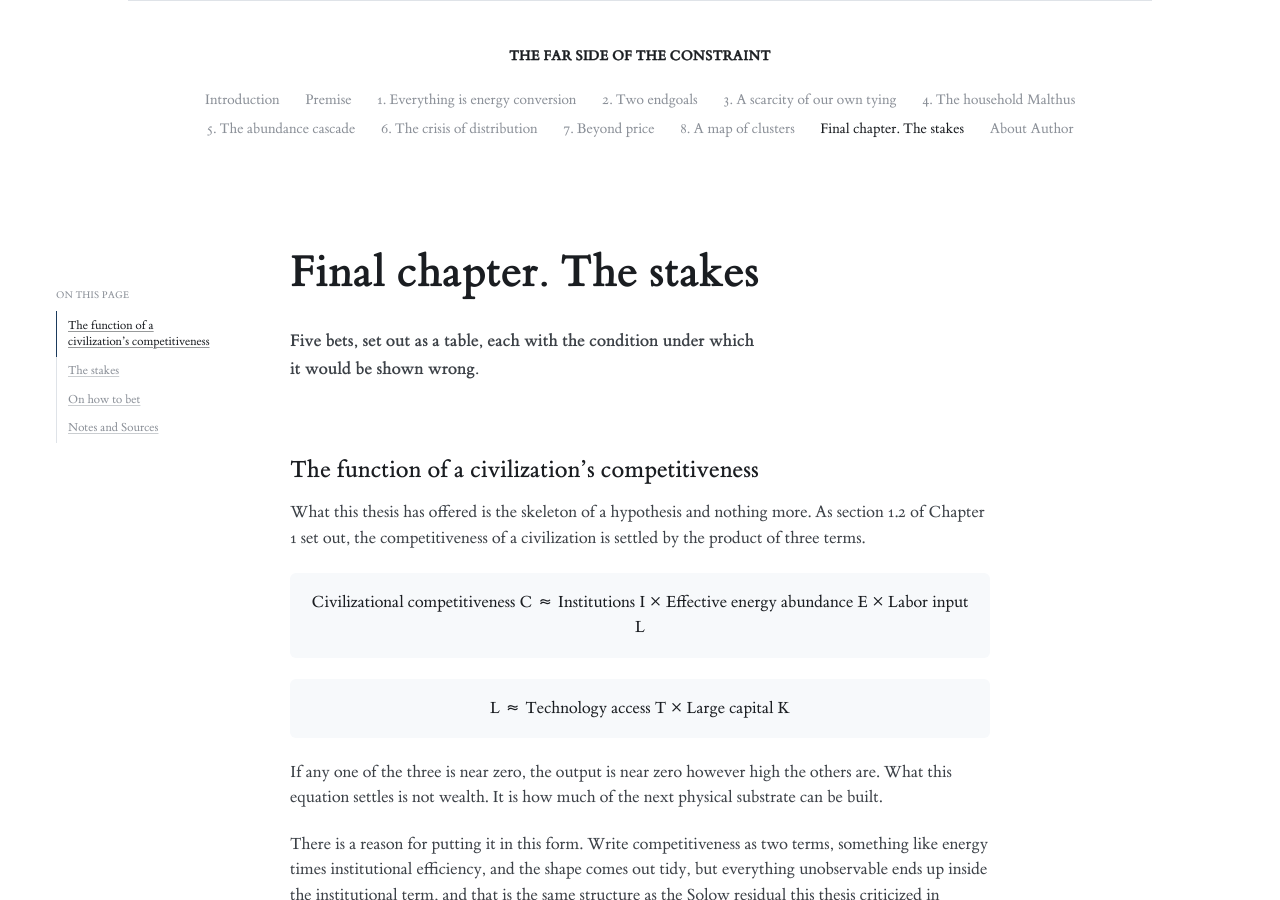
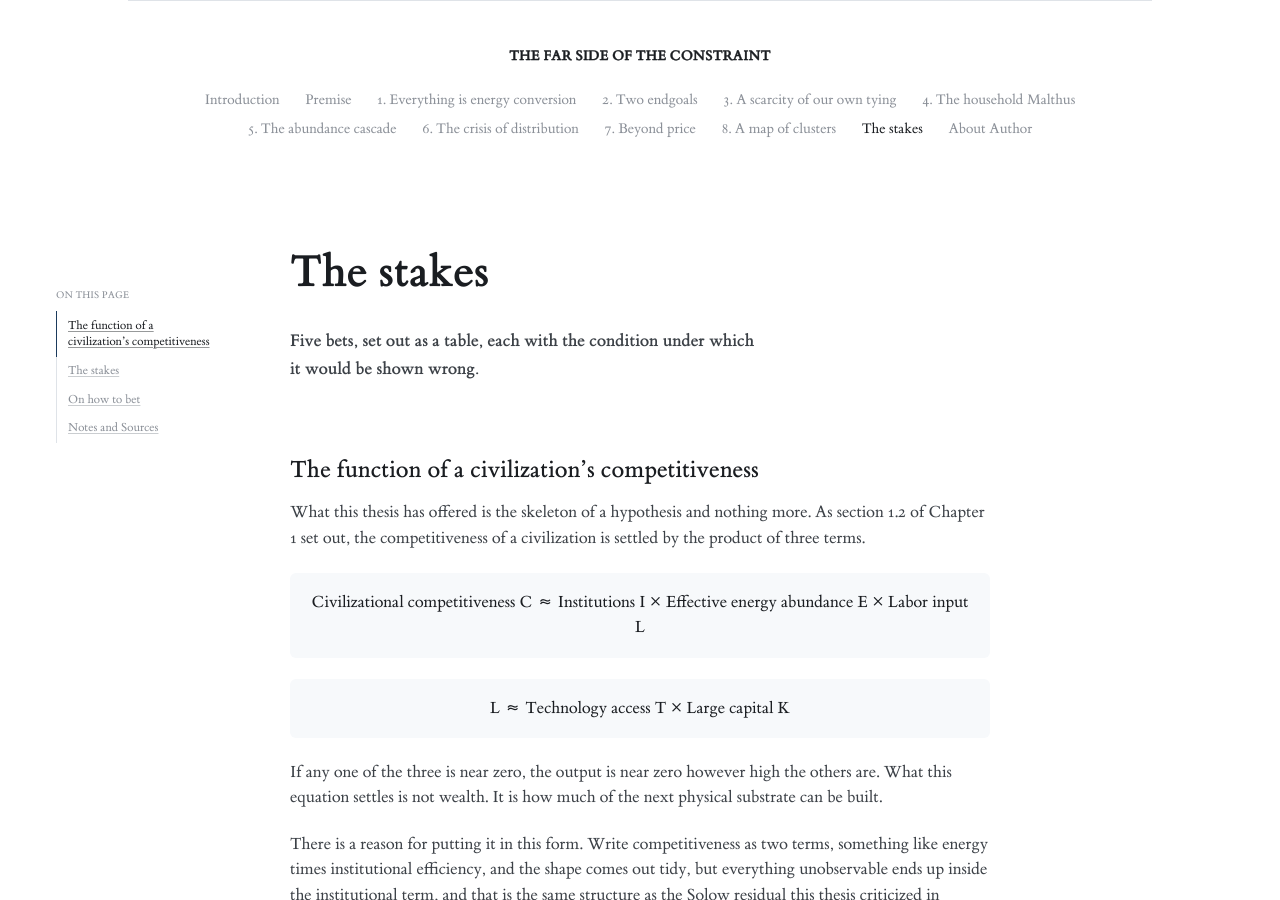
Before and after one commit to arata-hoshino/arata-hoshino.github.io, a Jekyll site: the page built from _essays/the-stakes.md, in a window 1280 px wide and 900 px high. Built offline with Jekyll 4.4.1, drawn with Linux system fonts in a browser that asks for light colours; part of the change alters nothing that is shown.

Commit message:
Head the final chapter "The stakes"
The contents already says which chapter it is, so the head, the menu
entry and the pager carry the title alone. Its part follows the contents.

Co-Authored-By: Claude Opus 5 <noreply@anthropic.com>

```diff
--- a/_essays/the-stakes.md
+++ b/_essays/the-stakes.md
@@ -1,8 +1,7 @@
 ---
 title: "The stakes"
-number: "Final chapter"
 order: 10
-part: "Part IV. The map"
+part: "Final chapter"
 summary: "Five bets, set out as a table, each with the condition under which it would be shown wrong."
 ---
 
```
